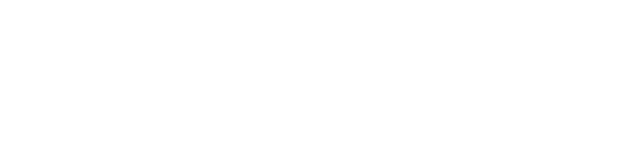
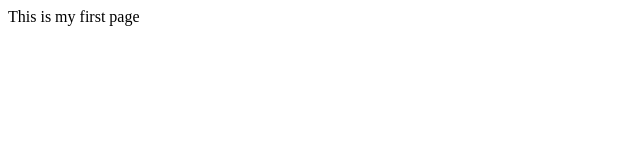
Before and after one commit to ajuna/ajuna.blog.github.io, a plain HTML site: page index.html in a window 1280 px wide. Shown: the whole page, without its empty margins (0-640 px from the left). Drawn offline with Linux system fonts and the light colour scheme.

Commit message:
Update index.html

```diff
--- a/index.html
+++ b/index.html
@@ -5,5 +5,6 @@
   </head>
 
   <body>
+    This is my first page
   </body>
 </html>
```
